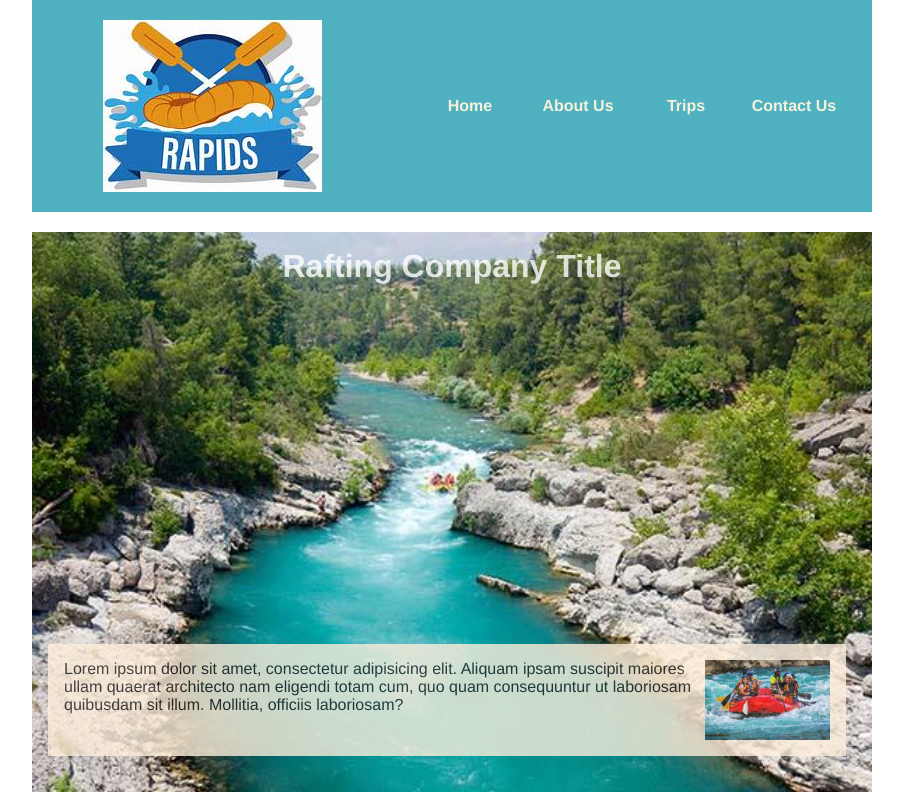
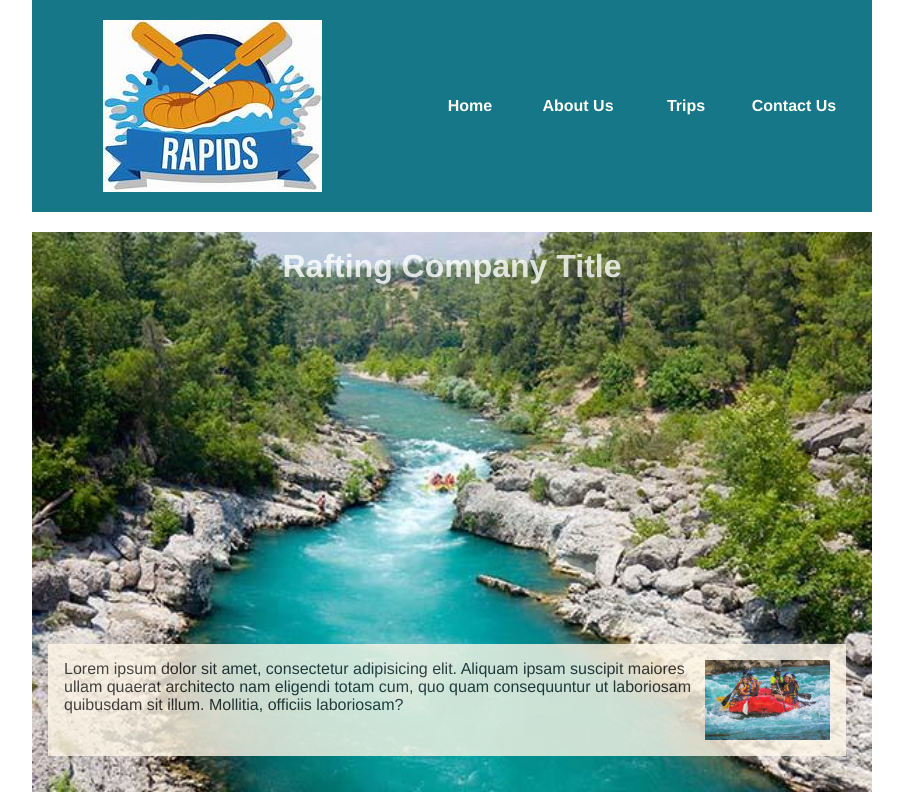
Before and after one commit to JohnattanIsrael/wdd130, a plain HTML site: page wwr/about.html in a window 1280 px wide. Shown: the top 800 px of the page, without its empty margins (188-1091 px from the left). Drawn offline with Linux system fonts and the light colour scheme.

Commit message:
fix issues

```diff
--- a/wwr/styles/rafting.css
+++ b/wwr/styles/rafting.css
@@ -6,10 +6,10 @@
 
 :root {
     --font-color-dark: #262526;
-    --font-color-light: #F5F2DC;
-    --primary-color: #50B1C1;
-    --soft-orange: #FAAB8D;
-    --clear-cream: #FEEFDC;
+    --font-color-light: #FFFDF5;
+    --primary-color: #167789;
+    --soft-orange: #D96F4F;
+    --clear-cream: #FFF7E8;
     --heading-font: Montserrat,
         Helvetica,
         sans-serif;
@@ -38,7 +38,7 @@ footer {
 footer {
     display: grid;
     grid-template-columns: 5fr 2fr;
-    border-top: 1px solid black;
+    border-top: 1px solid var(--soft-orange);
 }
 
 h1,
```
